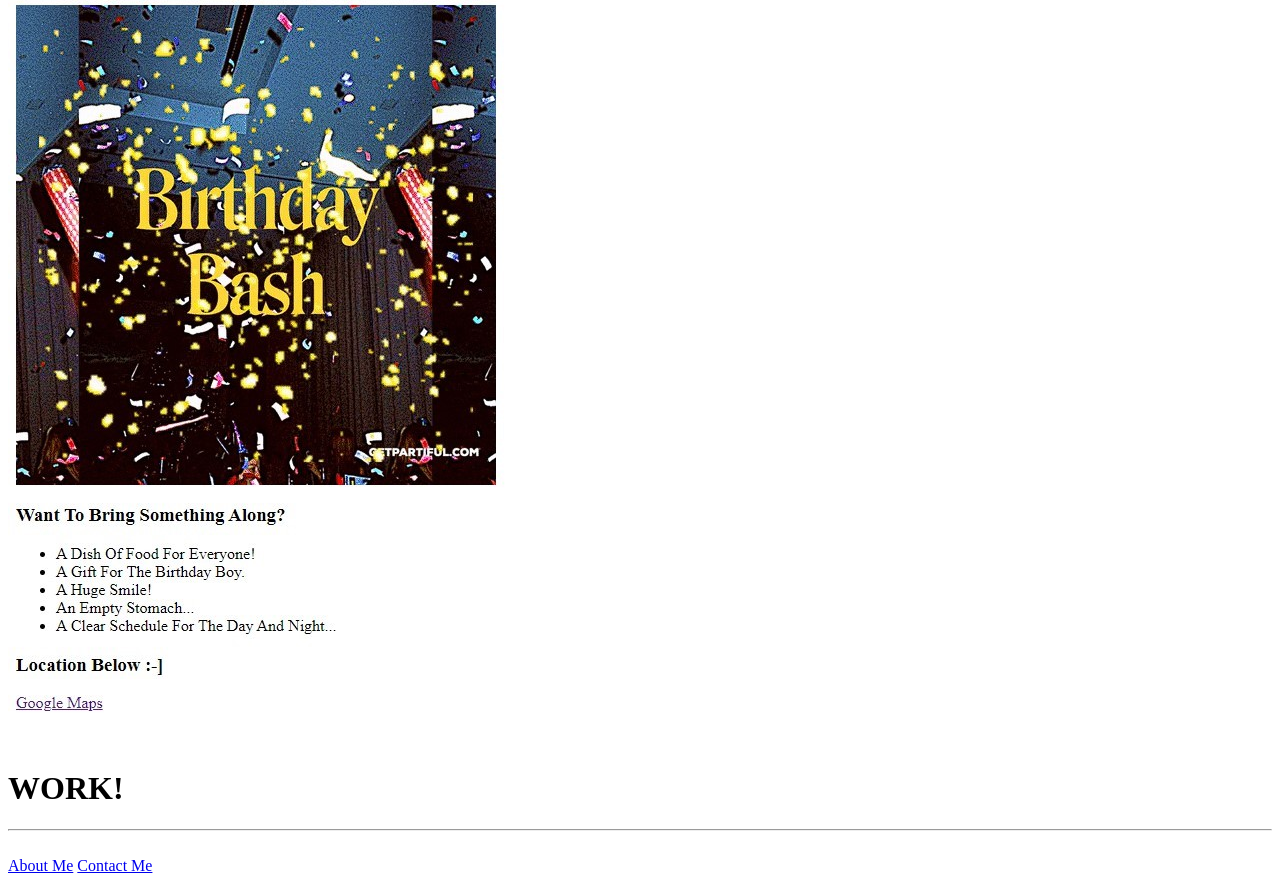
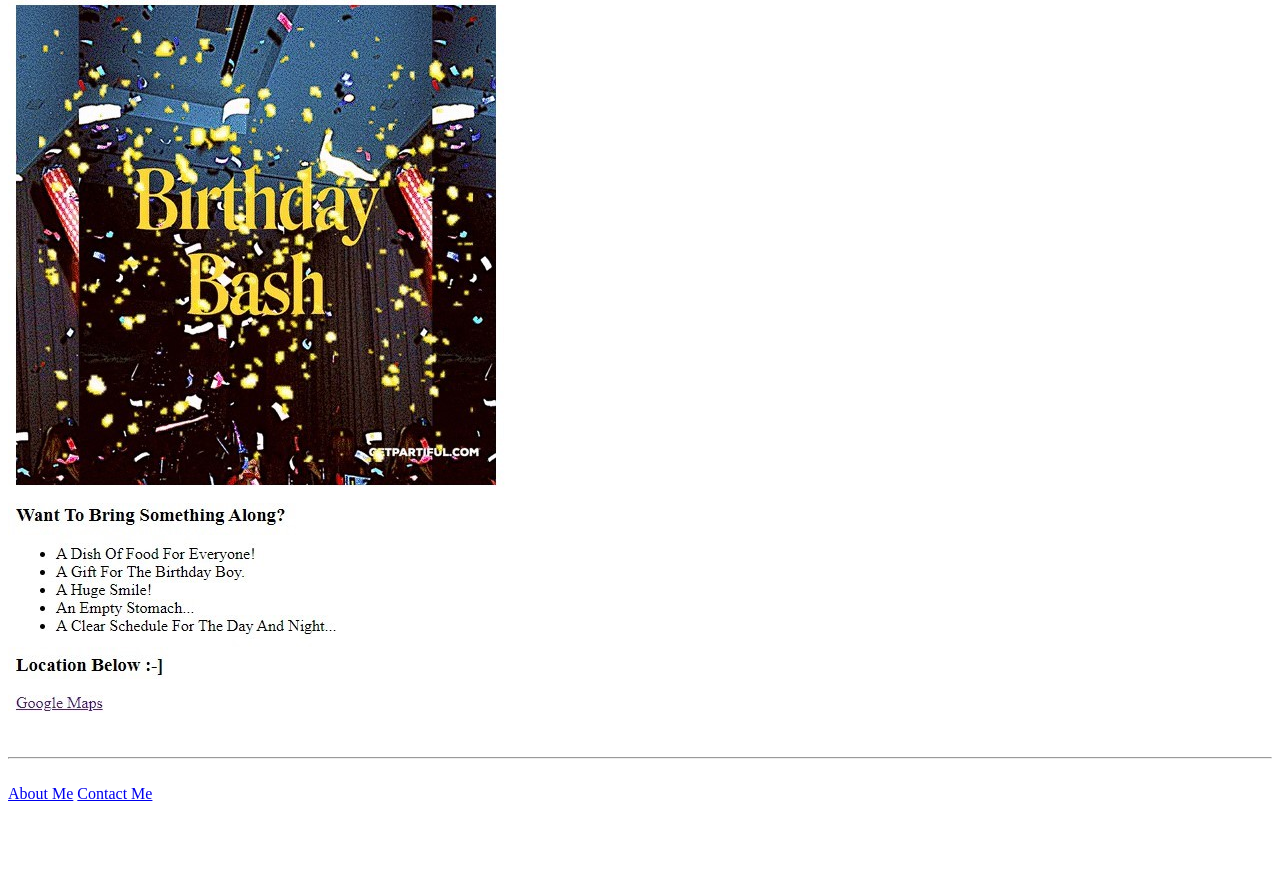
Before and after one commit to Bernie-Dramos/html-portfolio, a plain HTML site: page index.html in a window 1280 px wide. Shown: the part 832-1715 px from the top of the page. After the commit the page ends 1643 px from the top, so only its background shows below. Drawn offline with Linux system fonts and the light colour scheme.

Commit message:
Update index.html

```diff
--- a/index.html
+++ b/index.html
@@ -17,8 +17,6 @@
     <h3><a href="./public/birthday-invite.html"> Birthday Bash Invite </a></h3>
     <img src="./assets/images/Birthday Invite.jpg">
 
-    <h1> WORK! </h1>
-
     <hr><br>
 
     <a href="./public/about.html">About Me</a>
```
